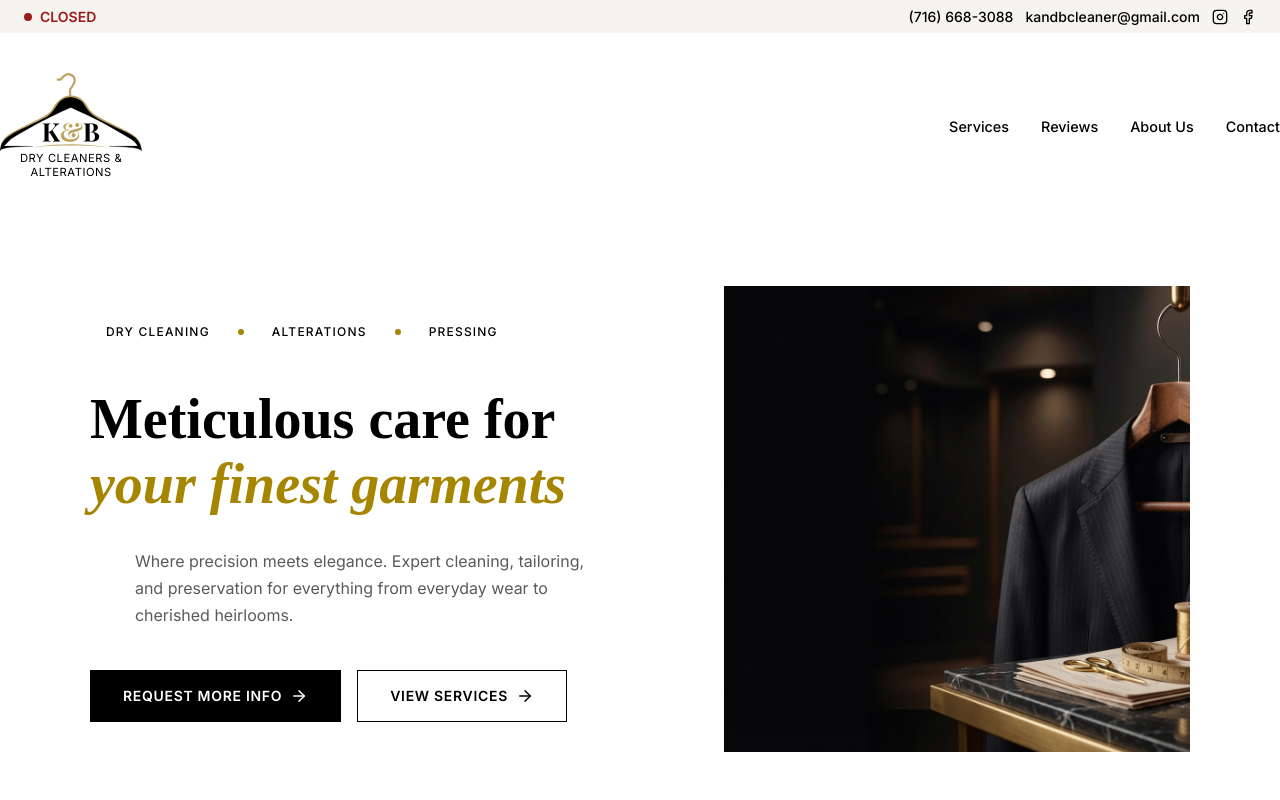
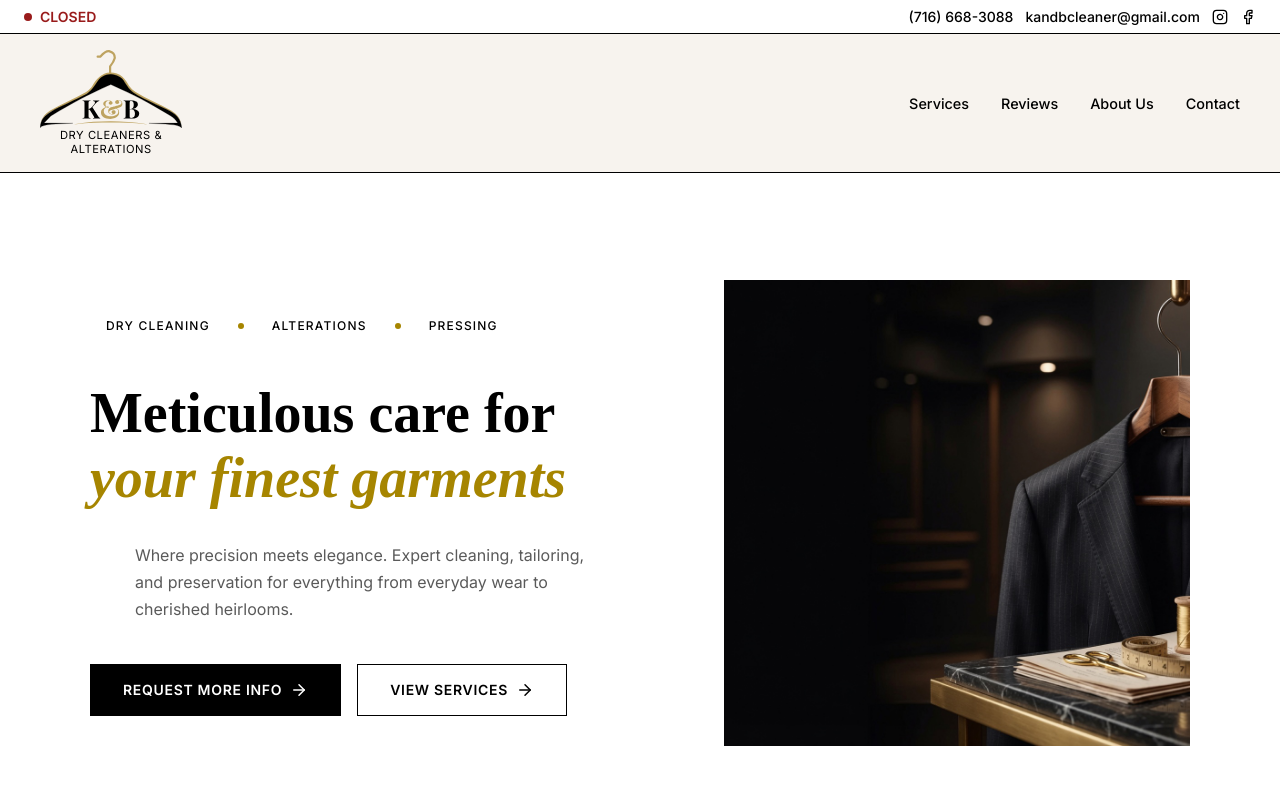
Before and after one commit to notEmmi/kandb, a React (Vite) app: page / in a window 1280 px wide. Shown: the top 800 px of the page. Built offline with nearby package versions, Linux system fonts and the light colour scheme.

Commit message:
Update section styles for improved layout and adjust background and border properties

```diff
--- a/src/App.css
+++ b/src/App.css
@@ -139,7 +139,7 @@ section {
   align-items: center;
   justify-content: space-between;
   padding: var(--space-2) clamp(20px, 4vw, 24px);
-  background: var(--foreground);
+  background: var(--background);
   font-size: clamp(0.8125rem, 0.3vw + 0.75rem, 0.875rem);
 }
 
@@ -205,11 +205,11 @@ section {
   flex-wrap: wrap;
   justify-content: space-between;
   align-items: center;
-  gap: var(--space-4);
-  padding-top: var(--space-4);
-  padding-top: var(--space-10);
-  background: var(--background);
-  border-bottom: 1px solid var(--border);
+  padding: clamp(12px, 2vw, 16px) clamp(16px, 4vw, 40px);
+
+  background: var(--foreground);
+  border-bottom: 1px solid var(--primary);
+  border-top: 1px solid var(--primary);
 }
 
 .logo-img {
```
